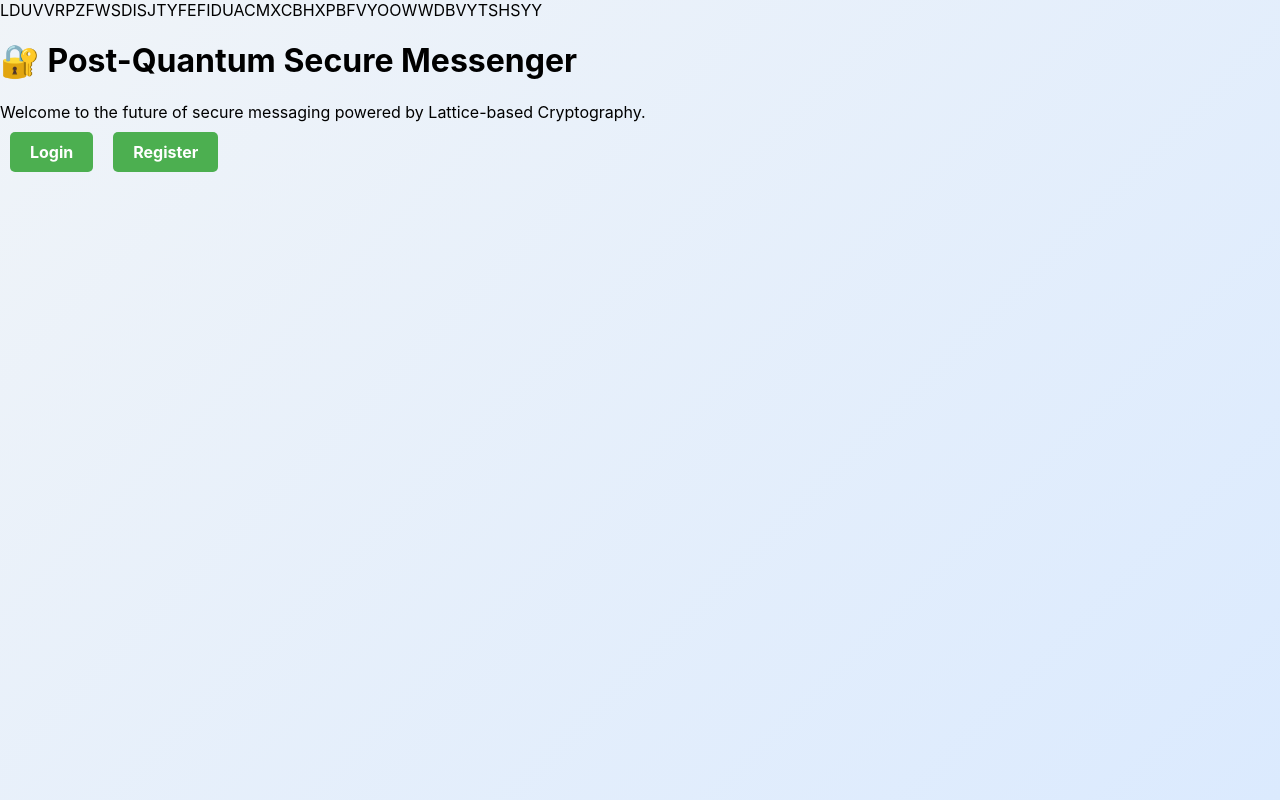
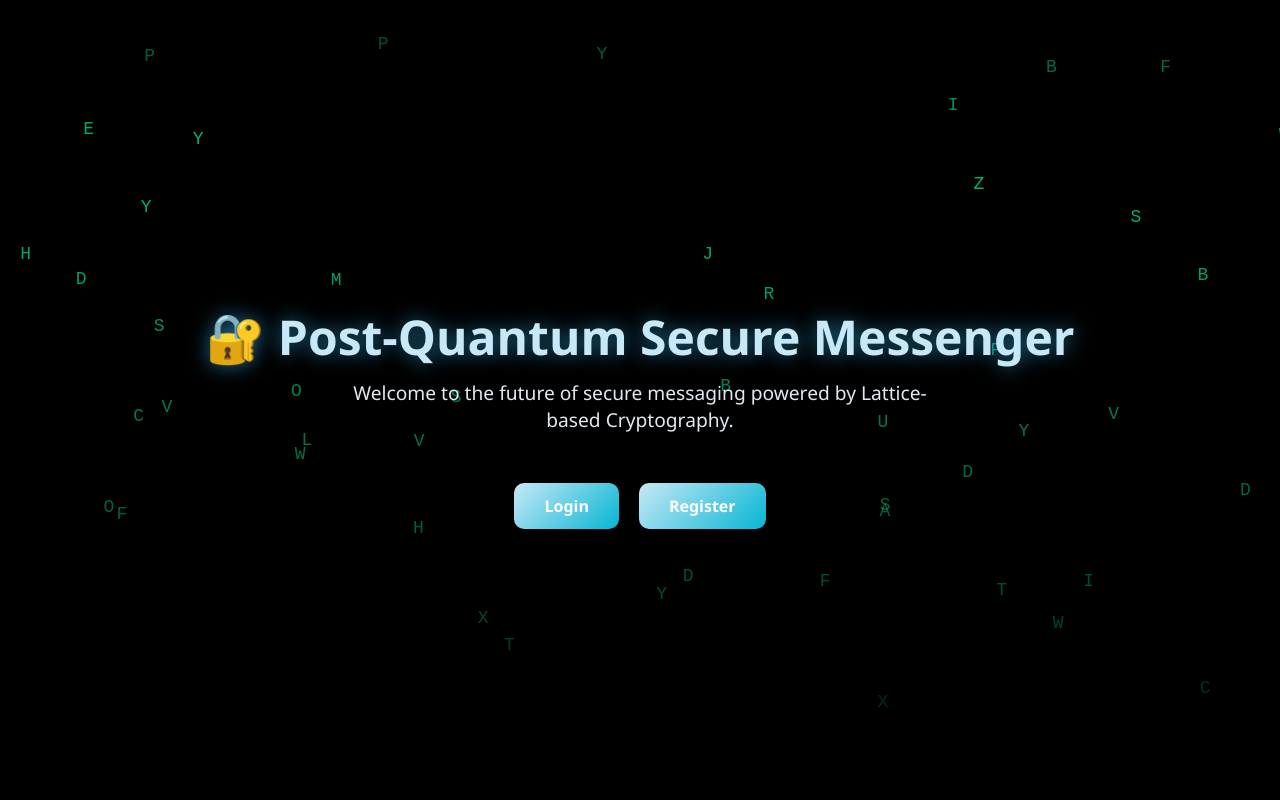
Before and after one commit to clawalone/post-quantum-chat, a React (Create React App) app in the folder pq-chat-frontend/: page / in a window 1280 px wide. Built offline with nearby package versions, Linux system fonts and the light colour scheme; no server answers.

Commit message:
home.css
Updated one...

```diff
--- a/pq-chat-frontend/src/pages/styles/home.css
+++ b/pq-chat-frontend/src/pages/styles/home.css
@@ -1,17 +1,87 @@
+/* Container */
+.home-container {
+  position: relative;
+  height: 100vh;
+  width: 100%;
+  overflow: hidden;
+  display: flex;
+  flex-direction: column;
+  align-items: center;
+  justify-content: center;
+  text-align: center;
+  font-family: 'Segoe UI', Tahoma, Geneva, Verdana, sans-serif;
+  background: black;
+  color: white;
+}
+
+/* Encryption Matrix Background */
+.encryption-bg {
+  position: absolute;
+  top: 0;
+  left: 0;
+  width: 100%;
+  height: 100%;
+  overflow: hidden;
+  z-index: 0;
+}
+
+.encryption-bg span {
+  position: absolute;
+  top: -20px;
+  color: rgba(0, 255, 180, 0.75);
+  font-family: monospace;
+  font-size: 18px;
+  animation: fall 6s linear infinite;
+}
+
+@keyframes fall {
+  0% { transform: translateY(-100%); opacity: 0; }
+  20% { opacity: 1; }
+  100% { transform: translateY(110vh); opacity: 0; }
+}
+
+/* Title */
+.home-title {
+  font-size: 3rem;
+  font-weight: bold;
+  margin-bottom: 10px;
+  color: #c7e8f6;
+  text-shadow: 0px 0px 20px rgba(56, 189, 248, 0.6);
+  z-index: 1;
+}
+
+/* Subtitle */
+.home-subtitle {
+  font-size: 1.2rem;
+  color: #e2e8f0;
+  max-width: 600px;
+  margin: 0 auto 30px;
+  z-index: 1;
+}
+
+/* Buttons */
 .home-links {
   margin-top: 20px;
+  display: flex;
+  gap: 20px;
+  justify-content: center;
+  z-index: 1;
 }
 
 .home-button {
-  margin: 0 10px;
-  padding: 10px 20px;
-  background-color: #4caf50;
+  padding: 12px 30px;
+  background: linear-gradient(135deg, #c7e8f6, #06b6d4);
   color: white;
-  border-radius: 5px;
+  border-radius: 10px;
+  font-size: 1rem;
+  font-weight: 600;
   text-decoration: none;
-  font-weight: bold;
+  transition: all 0.3s ease;
+  box-shadow: 0 6px 14px rgba(0, 0, 0, 0.2);
 }
 
 .home-button:hover {
-  background-color: #45a049;
+  transform: scale(1.08);
+  background: linear-gradient(135deg, #7fb190, #3b82f6);
+  box-shadow: 0 10px 20px rgba(0, 0, 0, 0.3);
 }
```
